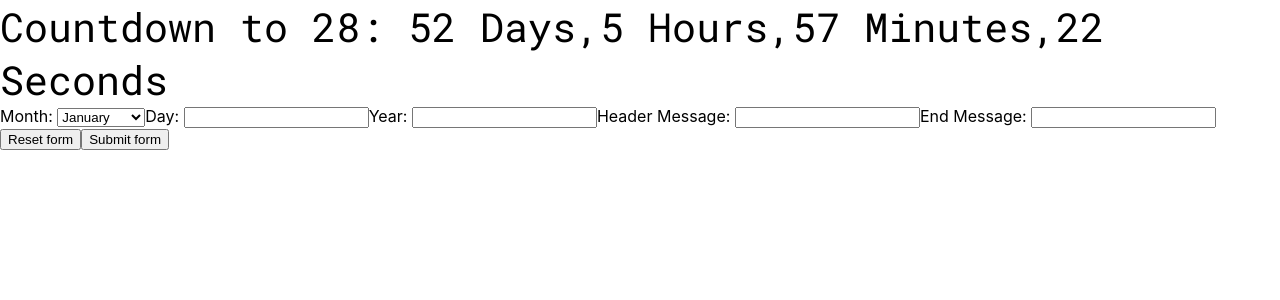
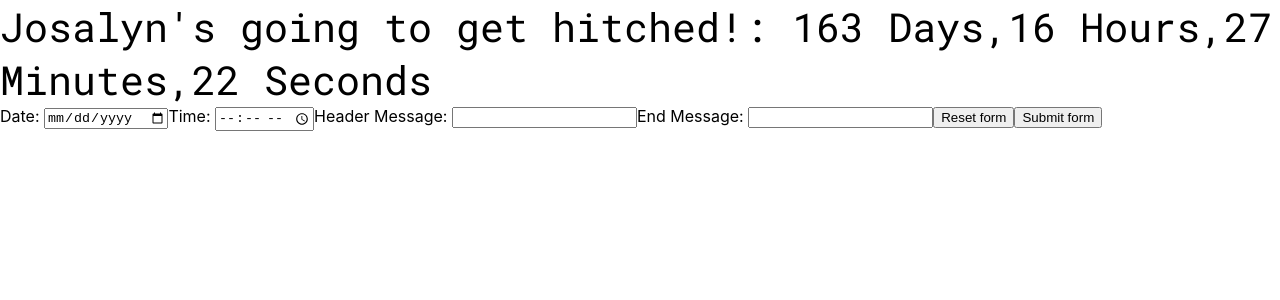
Before and after one commit to DevelopingWriter96/reactcountdown, a React (Create React App) app: page / in a window 1280 px wide. Shown: the top 300 px of the page. Built offline with nearby package versions, Linux system fonts and the light colour scheme.

Commit message:
simplified form

```diff
--- a/src/App.js
+++ b/src/App.js
@@ -1,11 +1,11 @@
 import './App.css';
 
-let targetMonth = "November";
-let targetDay = "16";
-let targetYear = "2024";
-let targetTime = "00:00:00";
-let targetMessage = "Countdown to 28: ";
-let endMessage = "Happy Birthday!";
+let targetMonth = "March";
+let targetDay = "7";
+let targetYear = "2025";
+let targetTime = "10:30:00";
+let targetMessage = "Josalyn's going to get hitched!: ";
+let endMessage = "Congradulations on your marriage!";
 
 let targetDate = targetMonth + " " + targetDay + " " + targetYear + " " + targetTime;
 
@@ -67,6 +67,7 @@ function App() {
 
         const formJson = Object.fromEntries(formData.entries());
         console.log(formJson);
+
       }
   return (
     <>
@@ -79,26 +80,10 @@ function App() {
         <p id="end"></p>
         <form method="post" onSubmit={handleSubmit}>
         <label>
-            Month: <select id="countdownmonth">
-            <option value="January">January</option>
-            <option value="February">February</option>
-            <option value="March">March</option>
-            <option value="April">April</option>
-            <option value="May">May</option>
-            <option value="June">June</option>
-            <option value="July">July</option>
-            <option value="August">August</option>
-            <option value="September">September</option>
-            <option value="October">October</option>
-            <option value="November">November</option>
-            <option value="December">December</option>
-        </select>
+            Date: <input type="date" name="date" defaultValue="" />
         </label>
         <label>
-            Day: <input name="countdowndate" defaultValue="" />
-        </label>
-        <label>
-            Year: <input name="countdownyear" defaultValue="" />
+            Time: <input type="time" name="time" defaultValue="" />
         </label>
         <label>
             Header Message: <input name="headermessage" defaultValue="" />
```
